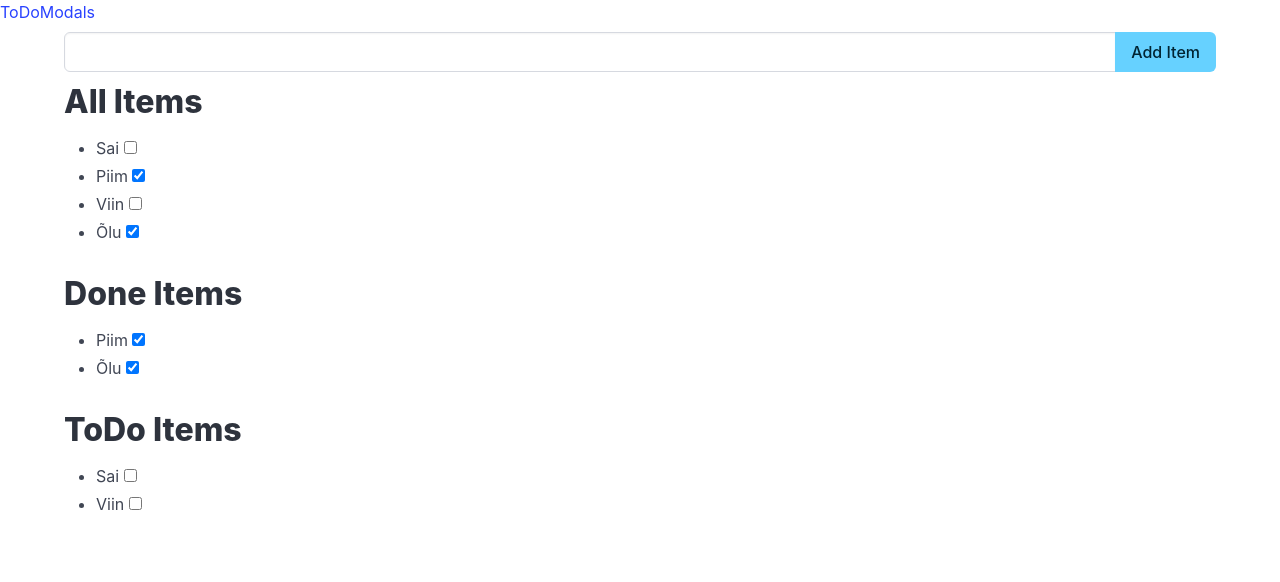
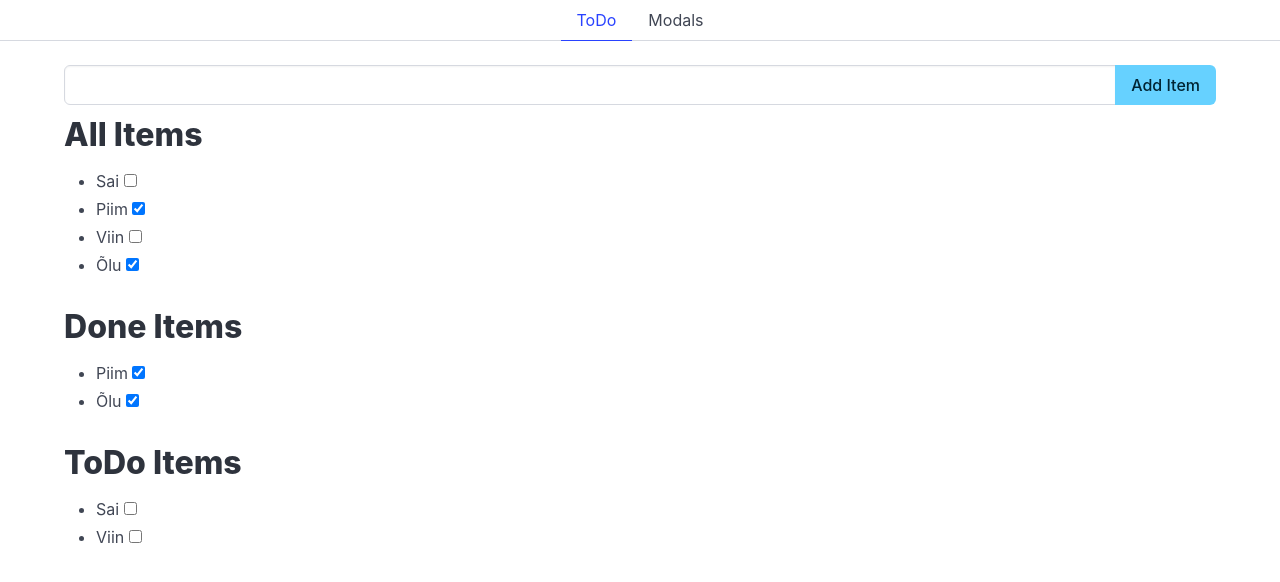
Before and after one commit to Kasparsu/ta24blearnnode, a Vue app: page / in a window 1280 px wide. Shown: the top 582 px of the page. Built offline with nearby package versions, Linux system fonts and the light colour scheme.

Commit message:
Add RouterTabs

```diff
--- a/src/App.vue
+++ b/src/App.vue
@@ -1,13 +1,11 @@
 <script setup>
 import { ref } from 'vue';
+import RouterTabs from './components/RouterTabs.vue';
 
 </script>
 
 <template>
-    <nav>
-        <RouterLink to="/">ToDo</RouterLink>
-        <RouterLink to="/modals">Modals</RouterLink>
-    </nav>
+    <RouterTabs></RouterTabs>
     <div class="container">
         <RouterView></RouterView>
     </div>
--- /dev/null
+++ b/src/components/RouterTabs.vue
@@ -0,0 +1,12 @@
+<script setup>
+
+</script>
+<template>
+    <div class="tabs is-centered">
+        <ul>
+            <li v-for="route in $router.getRoutes()" :class="{'is-active': $route.path === route.path}">
+                <RouterLink :to="route.path">{{route.name}}</RouterLink>
+            </li>
+        </ul>
+    </div>
+</template>
--- a/src/index.js
+++ b/src/index.js
@@ -5,8 +5,8 @@
 import Modals from './pages/Modals.vue';
 
 const routes = [
-  { path: '/', component: ToDo },
-  { path: '/modals', component: Modals },
+  { path: '/', component: ToDo, name: 'ToDo' },
+  { path: '/modals', component: Modals, name: 'Modals' },
 ];
 
 export const router = createRouter({
```
